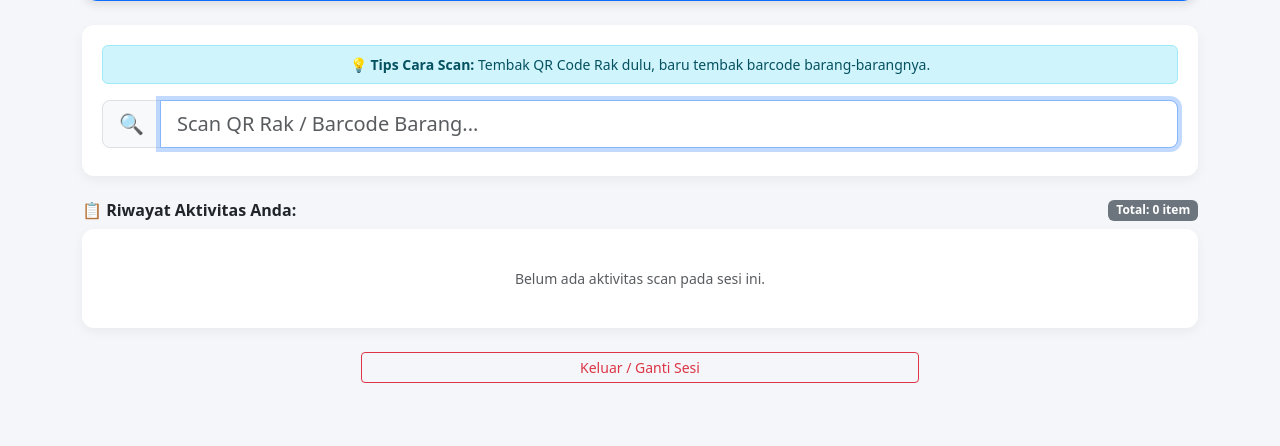
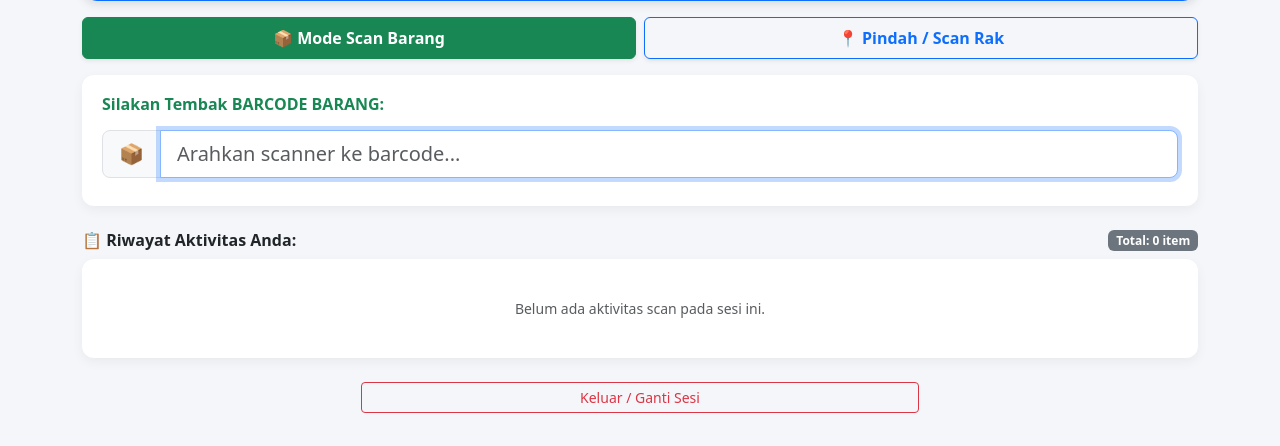
Before and after one commit to salanggamochris-rgb/bhi-opname, a Flask app: template templates/scan.html in a window 1280 px wide. Shown: the part 84-530 px from the top of the page. Run offline with Flask 3, Linux system fonts and the light colour scheme; the template is opened without the code that fills it, so the values that code supplies are empty.

Commit message:
Update scan.html

```diff
--- a/templates/scan.html
+++ b/templates/scan.html
@@ -8,7 +8,9 @@
     <style>
         body { background-color: #f4f6f9; }
         .info-header { background: #0d6efd; color: white; border-radius: 0 0 15px 15px; padding: 15px; box-shadow: 0 4px 10px rgba(0,0,0,0.1); }
-        .scan-box { background: white; border-radius: 12px; padding: 20px; box-shadow: 0 4px 12px rgba(0,0,0,0.05); }
+        .scan-box { background: white; border-radius: 12px; padding: 20px; box-shadow: 0 4px 12px rgba(0,0,0,0.05); transition: background-color 0.3s ease; }
+        /* Style visual penanda jika sedang dalam mode scan RAK */
+        .scan-box.mode-rak-aktif { background-color: #e7f1ff; border: 2px dashed #0d6efd; }
         .history-container { background: white; border-radius: 12px; padding: 15px; box-shadow: 0 4px 12px rgba(0,0,0,0.05); max-height: 280px; overflow-y: auto; }
         .history-item { border-left: 5px solid #198754; background: #f8f9fa; margin-bottom: 8px; padding: 10px; border-radius: 4px; animation: fadeIn 0.3s ease-in-out; }
         .history-item.rak-change { border-left: 5px solid #0d6efd; background: #e7f1ff; }
@@ -17,7 +19,7 @@
 </head>
 <body>
 
-    <div class="container mb-4">
+    <div class="container mb-3">
         <div class="info-header text-center">
             <h5 class="mb-1 fw-bold">Stock Opname BHI</h5>
             <div class="small">
@@ -27,13 +29,24 @@
     </div>
 
     <div class="container">
-        <div class="scan-box mb-4">
-            <div class="alert alert-info py-2 text-center small mb-3">
-                💡 <strong>Tips Cara Scan:</strong> Tembak QR Code Rak dulu, baru tembak barcode barang-barangnya.
+        <div class="row g-2 mb-3 text-center">
+            <div class="col-6">
+                <button type="button" id="btnModeBarang" class="btn btn-success w-100 fw-bold py-2 shadow-sm">
+                    📦 Mode Scan Barang
+                </button>
             </div>
+            <div class="col-6">
+                <button type="button" id="btnModeRak" class="btn btn-outline-primary w-100 fw-bold py-2 shadow-sm">
+                    📍 Pindah / Scan Rak
+                </button>
+            </div>
+        </div>
+
+        <div id="scanBox" class="scan-box mb-4">
+            <h6 id="scanLabel" class="fw-bold text-success mb-3">Silakan Tembak BARCODE BARANG:</h6>
             <div class="input-group input-group-lg mb-2">
-                <span class="input-group-text">🔍</span>
-                <input type="text" id="barcodeInput" class="form-control" placeholder="Scan QR Rak / Barcode Barang..." autofocus autocomplete="off">
+                <span id="scanIcon" class="input-group-text">📦</span>
+                <input type="text" id="barcodeInput" class="form-control" placeholder="Arahkan scanner ke barcode..." autofocus autocomplete="off">
             </div>
             <div id="statusMessage" class="mt-2 fw-bold text-center"></div>
         </div>
@@ -61,18 +74,54 @@
         const totalScanUser = document.getElementById('totalScanUser');
         const currentRakBadge = document.getElementById('currentRakBadge');
 
+        const btnModeBarang = document.getElementById('btnModeBarang');
+        const btnModeRak = document.getElementById('btnModeRak');
+        const scanBox = document.getElementById('scanBox');
+        const scanLabel = document.getElementById('scanLabel');
+        const scanIcon = document.getElementById('scanIcon');
+
         let currentSublokasi = "-";
         let counterTotalItem = 0;
+        let currentMode = "barang"; // Mode awal otomatis scan barang
 
+        // Selalu paksa focus ke input box scanner
         document.addEventListener('click', () => { barcodeInput.focus(); });
 
+        // Handler klik ganti mode secara manual
+        btnModeBarang.addEventListener('click', () => { setMode("barang"); });
+        btnModeRak.addEventListener('click', () => { setMode("rak"); });
+
+        // Fungsi mengubah UI berdasarkan mode aktif
+        function setMode(mode) {
+            currentMode = mode;
+            if (mode === "rak") {
+                btnModeRak.className = "btn btn-primary w-100 fw-bold py-2 shadow-sm";
+                btnModeBarang.className = "btn btn-outline-success w-100 fw-bold py-2 shadow-sm";
+                scanBox.className = "scan-box mb-4 mode-rak-aktif";
+                scanLabel.className = "fw-bold text-primary mb-3";
+                scanLabel.innerText = "📍 SILAKAN TEMBAK QR CODE RAK:";
+                scanIcon.innerText = "📍";
+                barcodeInput.placeholder = "Tembak QR lokasi rak baru...";
+            } else {
+                btnModeBarang.className = "btn btn-success w-100 fw-bold py-2 shadow-sm";
+                btnModeRak.className = "btn btn-outline-primary w-100 fw-bold py-2 shadow-sm";
+                scanBox.className = "scan-box mb-4";
+                scanLabel.className = "fw-bold text-success mb-3";
+                scanLabel.innerText = "Silakan Tembak BARCODE BARANG:";
+                scanIcon.innerText = "📦";
+                barcodeInput.placeholder = "Arahkan scanner ke barcode...";
+            }
+            barcodeInput.focus();
+        }
+
+        // Jalur eksekusi tembakan scanner
         barcodeInput.addEventListener('keypress', function(e) {
             if (e.key === 'Enter') {
                 const inputValue = barcodeInput.value.trim().toUpperCase();
                 if (inputValue !== '') {
-                    // ATURAN ATURAN LOGIK DETEKSI QR CODE RAK
-                    if (isRakCode(inputValue)) {
-                        // Jika yang di-scan adalah kode RAK
+
+                    if (currentMode === "rak") {
+                        // JALUR 1: Jika sedang dalam Mode Rak
                         currentSublokasi = inputValue;
                         currentRakBadge.innerText = currentSublokasi;
                         currentRakBadge.className = "badge bg-success fs-6 fw-bold";
@@ -80,20 +129,17 @@
 
                         emptyHistory.style.display = 'none';
                         addRakToHistoryList(currentSublokasi);
+
+                        // Otomatis kembalikan ke mode barang setelah rak berhasil di-scan
+                        setMode("barang");
                     } else {
-                        // Jika yang di-scan adalah BARCODE BARANG
+                        // JALUR 2: Jika sedang dalam Mode Barang
                         sendDataToBackend(inputValue);
                     }
                 }
                 barcodeInput.value = '';
             }
         });
-
-        // FUNGSI LOGIKA VALIDASI: Mana kode rak, mana kode barang?
-        function isRakCode(value) {
-            // Mengembalikan true jika teks mengandung kata RAK, AD, BC, atau panjang karakter kurang dari 8 (Format kode rak lokasimu)
-            return value.includes("RAK") || value.includes("AD") || value.includes("BC") || value.length < 8;
-        }
 
         function sendDataToBackend(barcode) {
             statusMessage.innerHTML = "<span class='text-muted'>Memproses...</span>";
@@ -134,7 +180,7 @@
             newItem.innerHTML = `
                 <div style="max-width: 80%;">
                     <div class="fw-bold text-dark small" style="line-height: 1.2;">${namaProduk}</div>
-                    <div class="text-muted" style="font-size: 11px;">Rak: <strong>${rak}</strong> | Varian: ${variant}</div>
+                    <div class="text-muted" style="font-size: 11px;">Rak: <strong>${rak}</strong> | Barcode: ${barcode}</div>
                 </div>
                 <div class="text-end">
                     <span class="badge bg-success fs-6">Qty: ${currentQty}</span>
```
